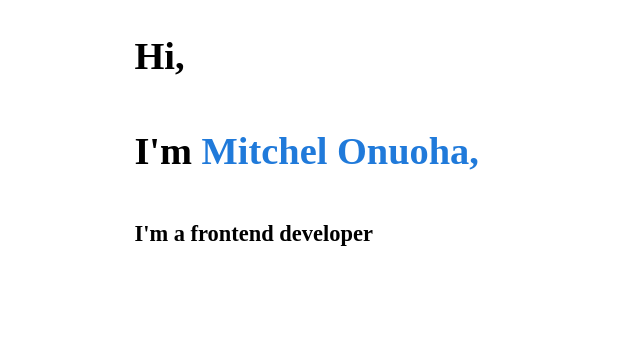
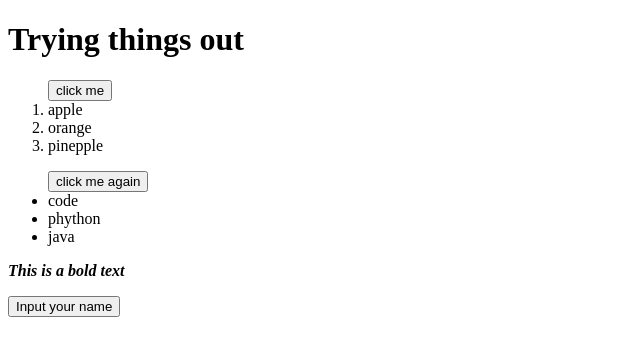
Before and after one commit to Xprismos/solo, a plain HTML site: page index.html in a window 1280 px wide. Shown: the whole page, without its empty margins (0-640 px from the left). Drawn offline with Linux system fonts and the light colour scheme.

Commit message:
Add files via upload

```diff
--- a/index.html
+++ b/index.html
@@ -5,30 +5,45 @@
     <meta charset="UTF-8">
     <meta http-equiv="X-UA-Compatible" content="IE=edge">
     <meta name="viewport" content="width=device-width, initial-scale=1.0">
-    <title>Day-1 Getting Ready</title>
+    <title>Day-2 Getting Ready</title>
 </head>
 
 <body>
-    <div class="intro">
-        <h1>Hi,</h1>
-        <h1>I'm <span>Mitchel Onuoha,</span></h1>
-        <h3>I'm a frontend developer</h3>
-    </div>
+
+   <h1>Trying things out</h1>
+   <ol>
+    <button>click me</button>
+    <li>
+        apple
+    <li>
+        orange
+    </li>
+    <li>
+        pinepple
+    </li>
+   </ol>
+
+
+   <ul>
+    <button>click me again</button>
+    <li>
+        code
+    <li>
+        phython
+    </li>
+    <li>
+        java
+    </li>
+   </ul>
+
+   <b> <i>This is a bold text</i> </b>
+
+   <p><input type="button" value="Input your name"></p>
+
+
+
+
+
+
 </body>
-
-<style>
-    .intro{
-        font-size: larger;
-        width: 80%;
-        margin: auto;
-        display: flex;
-        flex-direction: column;
-        justify-content: center;
-        align-items: flex-start;
-    }
-    span {
-        color: rgb(32, 122, 218);
-    }
-</style>
-
 </html>
```
